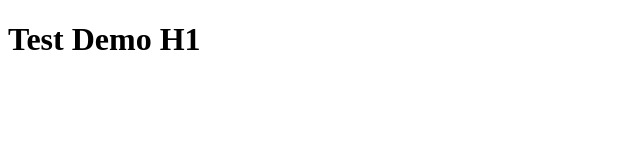
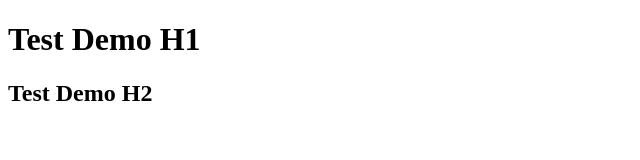
Before and after one commit to PhilipThomas05/ubiquitous-octo, a plain HTML site: page index.html in a window 1280 px wide. Shown: the whole page, without its empty margins (0-640 px from the left). Drawn offline with Linux system fonts and the light colour scheme.

Commit message:
Second commit

```diff
--- a/index.html
+++ b/index.html
@@ -7,5 +7,6 @@
 </head>
 <body>
     <h1>Test Demo H1</h1>
+    <h2>Test Demo H2</h2>
 </body>
 </html>
```
